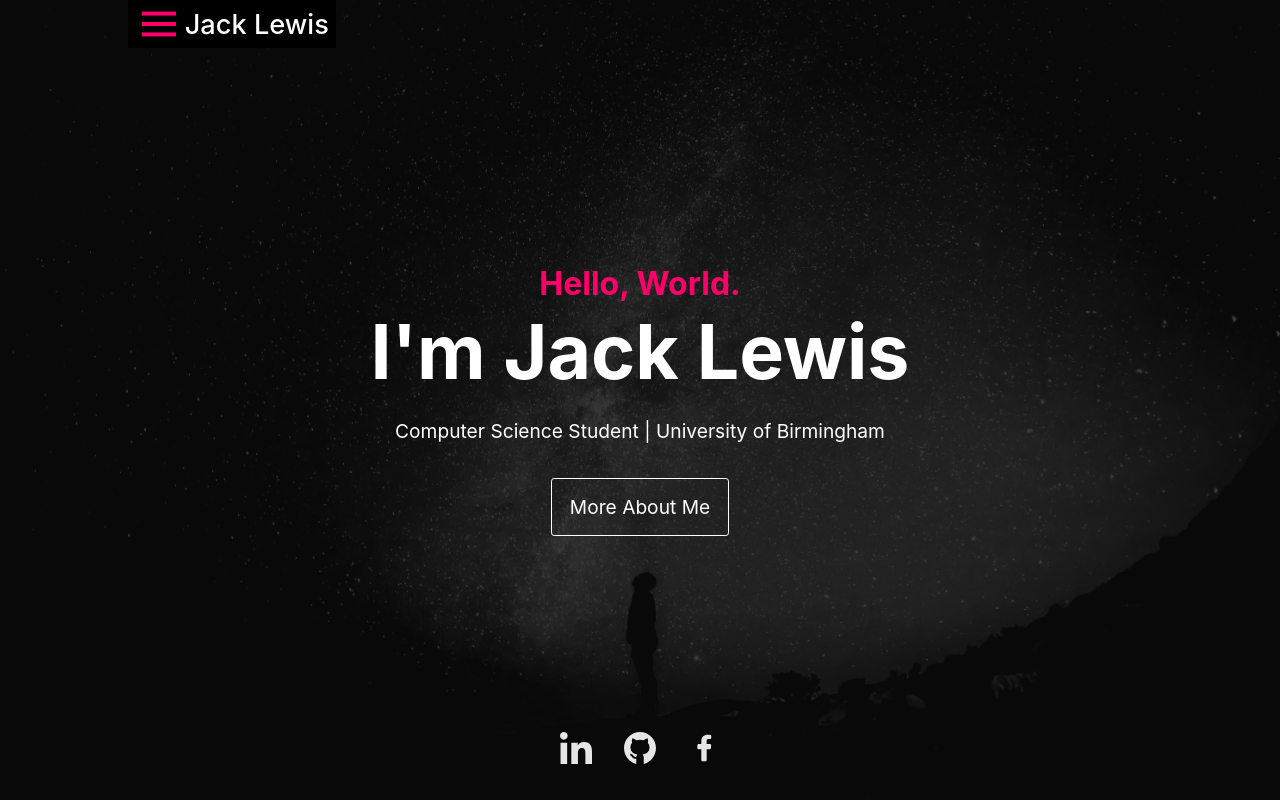
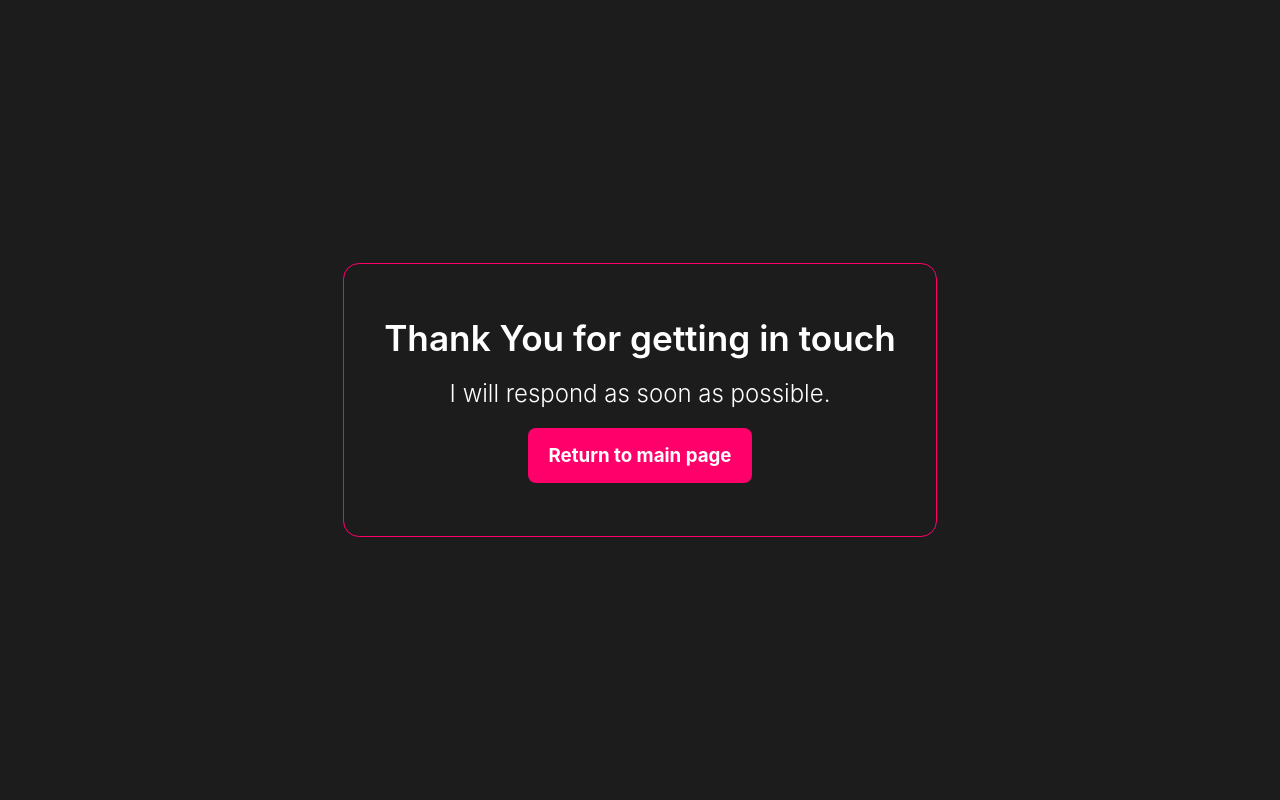
Before and after one commit to JackNLewis/portfolio, a React (Create React App) app: page /portfolio/thankyou in a window 1280 px wide. Shown: the top 800 px of the page. Built offline with nearby package versions, Linux system fonts and the light colour scheme; no server answers.

Commit message:
added thankyou page

```diff
--- a/src/components/About.js
+++ b/src/components/About.js
@@ -61,7 +61,7 @@ return (
                 <button className="button1">Contact Me</button>
                 </Link>
                 <button className="button2">
-                    <a href={Pdf} target="_blank">Download CV</a>
+                    <a href={Pdf} target="_blank" rel="noreferrer">Download CV</a>
                 </button>
             </div>
     </div>
--- a/src/components/App.js
+++ b/src/components/App.js
@@ -1,34 +1,29 @@
 import '../styles/App.css';
 import Home from "./Home"
+import ThankYou from './ThankYou'
 // import Blog from "./Blog"
 
-// import {
-//     BrowserRouter as Router,
-//     Switch,
-//     Route,
-//   } from "react-router-dom";
-// import ScrollToTop from './ScrollToTop';
+import {
+    BrowserRouter as Router,
+    Switch,
+    Route,
+  } from "react-router-dom";
 
 function App() {
 return (
   <div className="App">
-      <Home />
-
+      <Router>
+            <Switch>
+                <Route exact path="/portfolio">
+                    <Home />
+                </Route>
+                <Route exact path="/portfolio/thankyou">
+                    <ThankYou />
+                </Route>
+            </Switch>
+        </Router>
   </div>
 );
 }
 
 export default App;
-
-
- /* <Router>
-        <ScrollToTop />
-        <Switch>
-            <Route exact path="/portfolio">
-                <Home />
-            </Route>
-            <Route exact path="/portfolio/blog/:id">
-                <Blog />
-            </Route>
-        </Switch>
-    </Router> */
--- a/src/components/Contact.js
+++ b/src/components/Contact.js
@@ -1,6 +1,8 @@
 import "../styles/contact.css";
 
+
 function Contact() {
+
     return (
       <div className="contact-container">
         <div className="contact-info">
@@ -8,13 +10,15 @@ function Contact() {
             <h1 className="mainHead">Feel free to contact me.</h1>
             <h3 className="botSubHead">If you have any questions for me don't hesitate to get in touch.</h3>
         </div>
-        <div className="contact-input">
-            <input type="text"  className="input-field" placeholder="Name"></input>
-            <input type="text"  className="input-field" placeholder="Email"></input>
-            <input type="text"  className="input-field" placeholder="Subject"></input>
-            <textarea rows="10" className="input-message" placeholder="Message"></textarea>
-            <button className="submit-button">Submit</button>
-        </div>
+        <form className="contact-input" action="https://formsubmit.io/send/jacklewis2809@gmail.com" method="POST">
+            <input type="hidden" name="_captcha" value="false" />
+            <input type="hidden" name="_next" value="https://localhost:3000/portfolio/thankyou"/>
+            <input type="text"  className="input-field" placeholder="Name" name='name' required></input>
+            <input type="text"  className="input-field" placeholder="Email" name='email' required></input>
+            <input type="text"  className="input-field" placeholder="Subject" name='subject' required></input>
+            <textarea rows="10" className="input-message" placeholder="Message" name='message' required></textarea>
+            <button className="submit-button" type='submit' >Submit</button>
+        </form>
         <div className="contact-cards">
 
             <div className="contact-card">
--- a/src/components/Portfolio.js
+++ b/src/components/Portfolio.js
@@ -3,7 +3,7 @@ import FlipCard from "./FlipCard";
 import React, { useState, useEffect } from 'react';
 import BlogCard from "./BlogCard";
 import Pagination from '@material-ui/lab/Pagination';
-import { Link, animateScroll } from 'react-scroll'
+
 
 function Portfolio() {
 
--- /dev/null
+++ b/src/components/ThankYou.js
@@ -0,0 +1,24 @@
+import '../styles/thankyou.css'
+import {Link} from "react-router-dom";
+
+function ThankYou(){
+    return(
+    <div className='thankyou-container'>
+        <div className='thankyou-inner'>
+            <h1>
+                Thank You for getting in touch
+            </h1>
+            <h2>
+                I will respond as soon as possible.
+            </h2>
+            <Link to='/portfolio'>
+                <h3>Return to main page</h3>
+            </Link>
+
+        </div>
+
+
+    </div>
+)}
+
+export default ThankYou;
--- /dev/null
+++ b/src/styles/thankyou.css
@@ -0,0 +1,46 @@
+.thankyou-container{
+    display: flex;
+    flex-direction: column;
+    justify-content: center;
+    width: 100vw;
+    height: 100vh;
+    color: white;
+    background-color: #1c1c1c;
+}
+
+.thankyou-inner{
+    padding: 1rem;
+    margin: auto;
+    display: flex;
+    flex-direction: column;
+    justify-content: center;
+    align-content: center;
+    text-align: center;
+    width: 80vw;
+    max-width: 35rem;
+    height: 15rem;
+    border-radius: 1rem;
+    border: #FF006B 0.1rem solid;
+}
+
+.thankyou-inner h1{
+    font-size: 2.2rem;
+    font-weight: 600;
+}
+
+.thankyou-inner h2{
+    font-size: 1.5rem;
+    font-weight: 300;
+}
+.thankyou-inner h3{
+    cursor: pointer;
+    background-color: #FF006B;
+    border-radius: 0.5rem;
+    padding: 1rem;
+    width: 12rem;
+    margin: 0 auto;
+    transition: background-color 0.5s ease;
+}
+.thankyou-inner h3:hover{
+    background-color: #e0005e;
+}
```
Also changed, not shown: src/components/ScrollToTop.js (added, +16 -0 lines), 26 other files (tests, documents, lock files or other folders).
